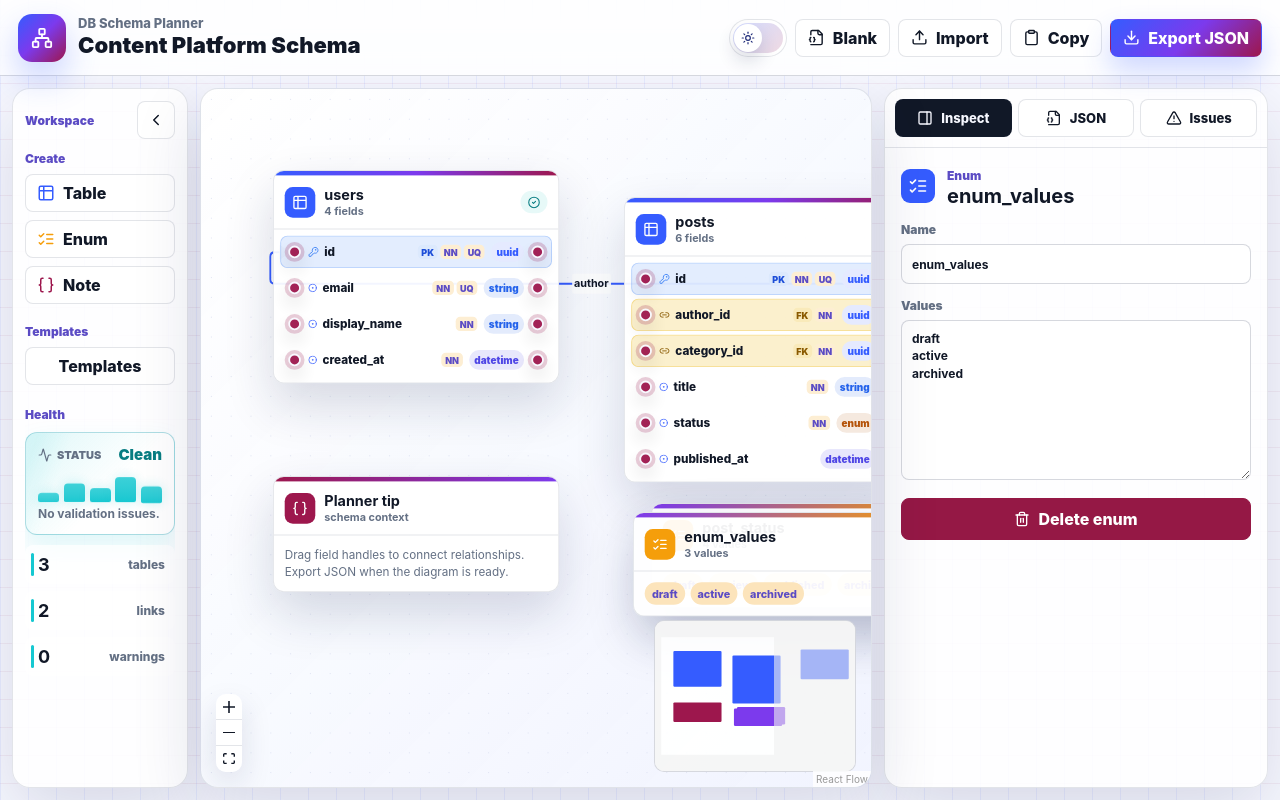
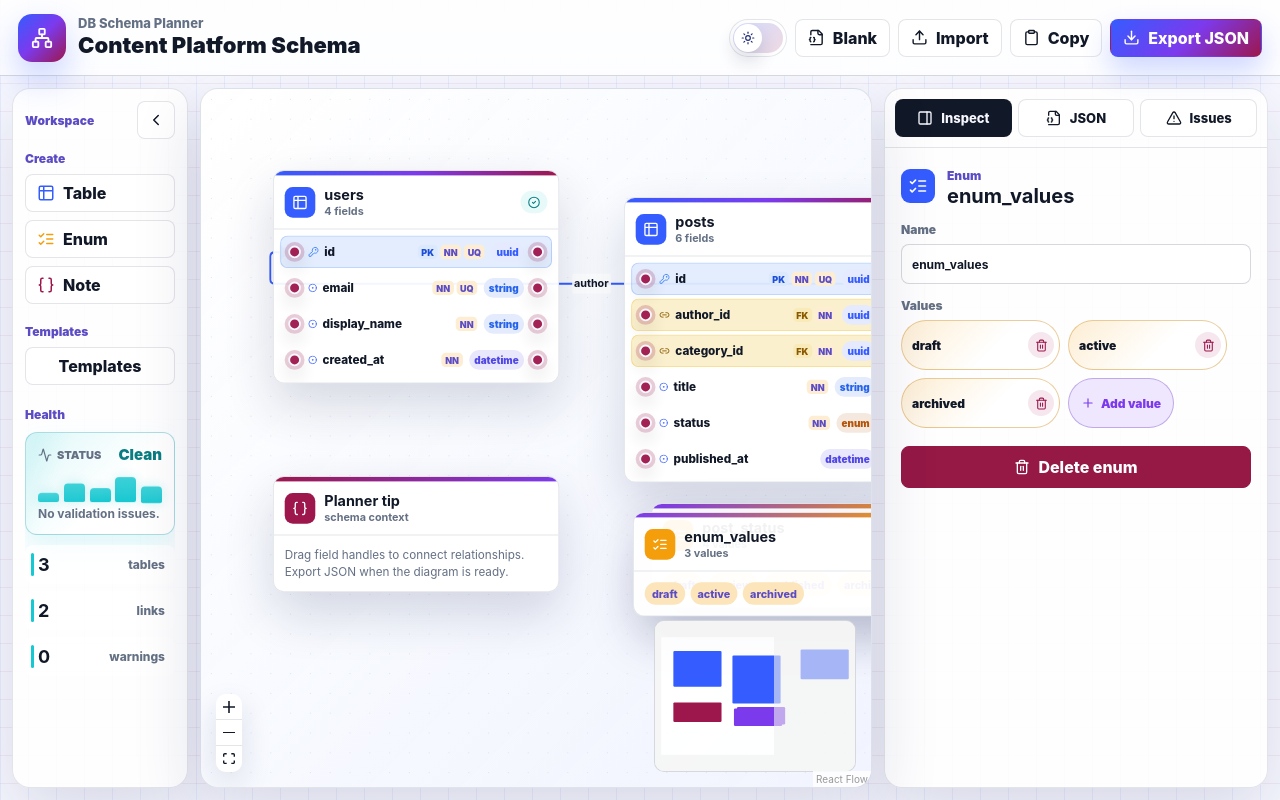
Before and after one commit to 3bdelra7man-76/DB-planner, a React (Vite) app: page / in a window 1280 px wide. Both pictures are taken after a click on the button "Enum". Built offline with nearby package versions, Linux system fonts and the light colour scheme.

Commit message:
better enums

```diff
--- a/src/App.tsx
+++ b/src/App.tsx
@@ -1429,6 +1429,22 @@ function EnumInspector({
   updateSchema: (updater: (current: SchemaDocument) => SchemaDocument) => void;
   setSelection: (selection: Selection) => void;
 }) {
+  const addValue = () => {
+    const name = uniqueName('new_value', schemaEnum.values);
+    patchEnum(updateSchema, schemaEnum.id, { values: [...schemaEnum.values, name] });
+  };
+  const updateValue = (index: number, nextValue: string) => {
+    const values = schemaEnum.values.map((value, valueIndex) => (valueIndex === index ? nextValue : value));
+    patchEnum(updateSchema, schemaEnum.id, { values });
+  };
+  const commitValue = (index: number) => {
+    const values = schemaEnum.values.map((value, valueIndex) => (valueIndex === index ? value.trim() : value)).filter(Boolean);
+    patchEnum(updateSchema, schemaEnum.id, { values });
+  };
+  const removeValue = (index: number) => {
+    patchEnum(updateSchema, schemaEnum.id, { values: schemaEnum.values.filter((_, valueIndex) => valueIndex !== index) });
+  };
+
   return (
     <div className="inspector">
       <InspectorHeading icon={<ListChecks size={20} />} eyebrow="Enum" title={schemaEnum.name || 'Untitled enum'} />
@@ -1436,18 +1452,32 @@ function EnumInspector({
         <input value={schemaEnum.name} onChange={(event) => patchEnum(updateSchema, schemaEnum.id, { name: event.target.value })} />
       </FieldLabel>
       <FieldLabel label="Values">
-        <textarea
-          className="tall-textarea"
-          value={schemaEnum.values.join('\n')}
-          onChange={(event) =>
-            patchEnum(updateSchema, schemaEnum.id, {
-              values: event.target.value
-                .split('\n')
-                .map((value) => value.trim())
-                .filter(Boolean),
-            })
-          }
-        />
+        <div className="enum-value-editor">
+          <div className="enum-value-chip-grid">
+            {schemaEnum.values.map((value, index) => (
+              <div key={`${schemaEnum.id}-${index}`} className="enum-value-chip">
+                <input
+                  value={value}
+                  aria-label={`Enum value ${index + 1}`}
+                  onChange={(event) => updateValue(index, event.target.value)}
+                  onBlur={() => commitValue(index)}
+                  onKeyDown={(event) => {
+                    if (event.key === 'Enter') {
+                      event.currentTarget.blur();
+                    }
+                  }}
+                />
+                <button type="button" className="enum-value-remove" title="Remove value" aria-label="Remove value" onClick={() => removeValue(index)}>
+                  <Trash2 size={13} />
+                </button>
+              </div>
+            ))}
+            <button type="button" className="enum-value-add" onClick={addValue}>
+              <Plus size={14} />
+              Add value
+            </button>
+          </div>
+        </div>
       </FieldLabel>
       <button type="button" className="danger-button" onClick={() => deleteEnum(updateSchema, schemaEnum.id, setSelection)}>
         <Trash2 size={16} />
--- a/src/styles.css
+++ b/src/styles.css
@@ -159,6 +159,10 @@ button {
 .field-label input,
 .field-label select,
 .field-label textarea,
+.enum-value-chip,
+.enum-value-chip input,
+.enum-value-add,
+.enum-value-remove,
 .toggle-control,
 .field-picker-list button,
 .index-editor,
@@ -1371,9 +1375,86 @@ button {
 .field-label input:focus,
 .field-label select:focus,
 .field-label textarea:focus,
+.enum-value-chip:focus-within,
 .index-editor input:focus {
   border-color: var(--teal);
   box-shadow: 0 0 0 3px color-mix(in srgb, var(--teal) 22%, transparent);
+}
+
+.enum-value-editor {
+  display: grid;
+  gap: 8px;
+}
+
+.enum-value-chip-grid {
+  display: flex;
+  flex-wrap: wrap;
+  gap: 8px;
+}
+
+.enum-value-chip {
+  min-width: 118px;
+  max-width: 100%;
+  min-height: 38px;
+  display: inline-flex;
+  align-items: center;
+  gap: 4px;
+  border: 1px solid color-mix(in srgb, var(--amber) 34%, var(--border));
+  border-radius: 999px;
+  padding: 4px 5px 4px 10px;
+  background:
+    linear-gradient(135deg, color-mix(in srgb, var(--amber) 18%, transparent), transparent 58%),
+    var(--surface-solid);
+}
+
+.enum-value-chip input {
+  min-width: 54px;
+  width: 112px;
+  border: 0;
+  padding: 0;
+  background: transparent;
+  color: var(--ink);
+  outline: none;
+  font-size: 12px;
+  font-weight: 900;
+}
+
+.enum-value-remove,
+.enum-value-add {
+  border: 1px solid transparent;
+  display: inline-flex;
+  align-items: center;
+  justify-content: center;
+}
+
+.enum-value-remove {
+  width: 26px;
+  height: 26px;
+  border-radius: 50%;
+  padding: 0;
+  background: color-mix(in srgb, var(--coral) 10%, transparent);
+  color: var(--coral);
+}
+
+.enum-value-remove:hover {
+  background: color-mix(in srgb, var(--coral) 20%, transparent);
+}
+
+.enum-value-add {
+  min-height: 38px;
+  border-radius: 999px;
+  gap: 6px;
+  padding: 0 12px;
+  background: color-mix(in srgb, var(--violet) 12%, var(--surface-solid));
+  border-color: color-mix(in srgb, var(--violet) 26%, var(--border));
+  color: var(--violet);
+  font-size: 12px;
+  font-weight: 900;
+}
+
+.enum-value-add:hover {
+  background: color-mix(in srgb, var(--violet) 18%, var(--surface-solid));
+  box-shadow: 0 10px 20px color-mix(in srgb, var(--violet) 14%, transparent);
 }
 
 .toggle-grid {
```
Also changed, not shown: 4 other files (tests, documents, lock files or other folders).
